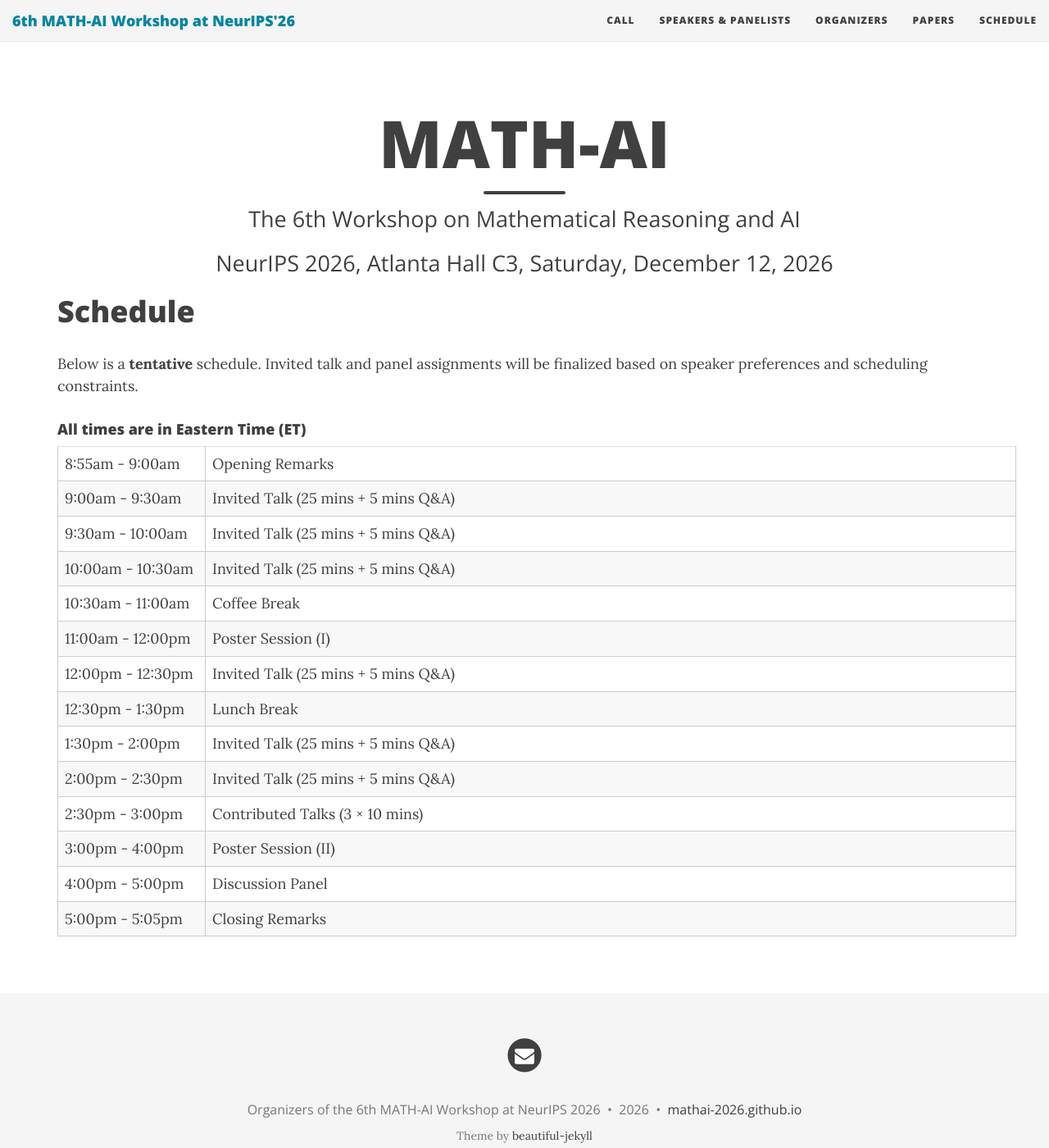
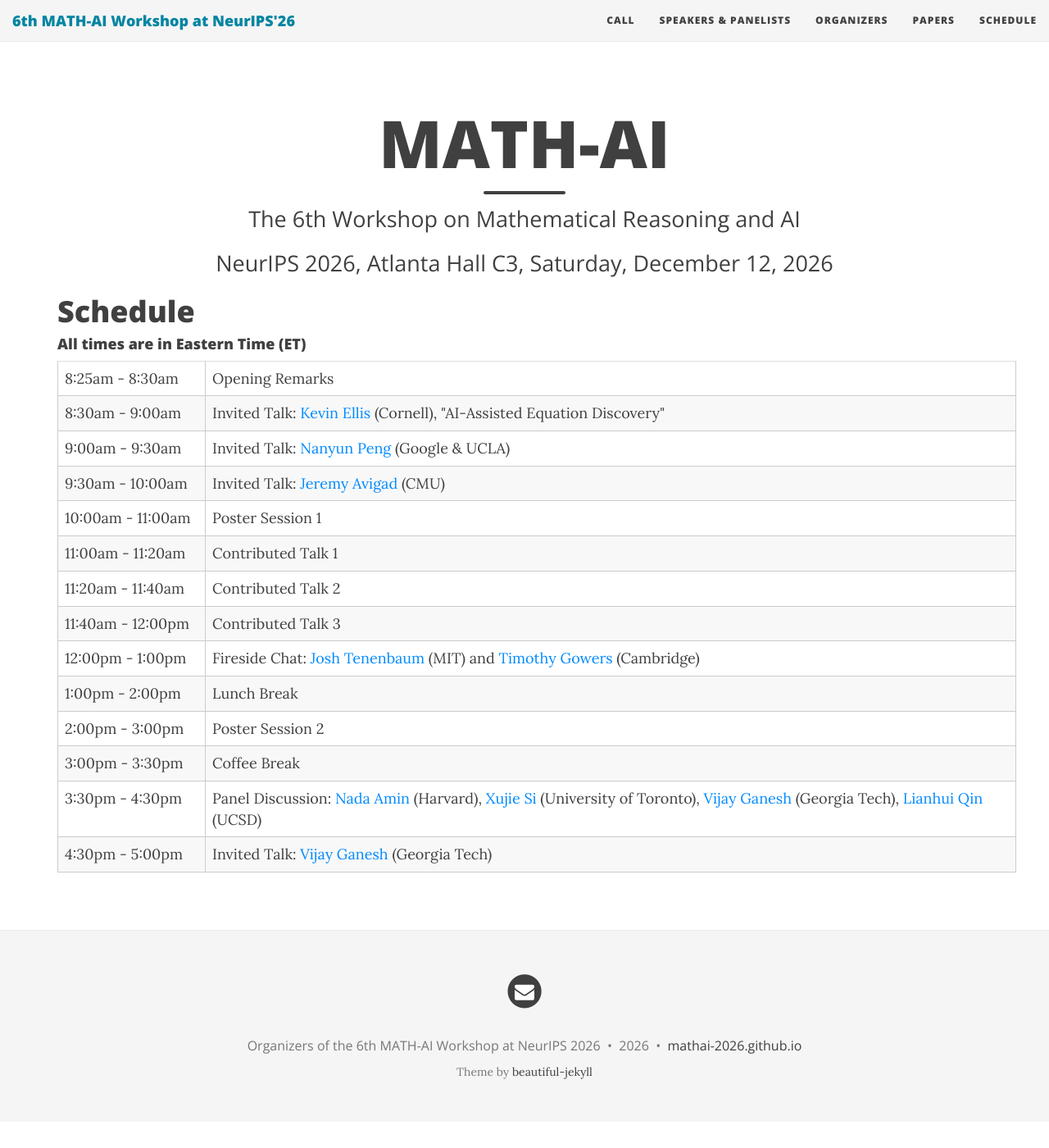
Before and after one commit to mathai-2026/mathai-2026.github.io, a Jekyll site: the page built from schedule.md, in a window 1280 px wide and 1400 px high. Shown: the whole window at 82% size. Built offline with Jekyll 4.4.1, drawn with Linux system fonts in a browser that asks for light colours; nearby versions of some CDN libraries.

Commit message:
Publish official workshop schedule
Replace the tentative schedule with the finalized program (speakers,
talk title, fireside chat, and panel) and announce it in the news.

Co-Authored-By: Claude Opus 5.5 <noreply@anthropic.com>
Claude-Session: https://claude.ai/code/session_01GFC1Tu4FJmRNgmvRx2v151

```diff
--- a/schedule.md
+++ b/schedule.md
@@ -2,8 +2,6 @@
 ---
 
 # Schedule
-
-Below is a **tentative** schedule. Invited talk and panel assignments will be finalized based on speaker preferences and scheduling constraints.
 
 #### All times are in Eastern Time (ET)
 
@@ -12,60 +10,60 @@ Below is a **tentative** schedule. Invited talk and panel assignments will be fi
   <div class="row">
     <table class="table">
       <tr>
-        <td style="width: 180px;">8:55am - 9:00am</td>
+        <td style="width: 180px;">8:25am - 8:30am</td>
         <td>Opening Remarks</td>
       </tr>
       <tr>
+        <td style="width: 180px;">8:30am - 9:00am</td>
+        <td>Invited Talk: <a href="https://www.cs.cornell.edu/~ellisk/" target="_blank">Kevin Ellis</a> (Cornell), "AI-Assisted Equation Discovery"</td>
+      </tr>
+      <tr>
         <td style="width: 180px;">9:00am - 9:30am</td>
-        <td>Invited Talk (25 mins + 5 mins Q&amp;A)</td>
+        <td>Invited Talk: <a href="https://violetpeng.github.io/" target="_blank">Nanyun Peng</a> (Google &amp; UCLA)</td>
       </tr>
       <tr>
         <td style="width: 180px;">9:30am - 10:00am</td>
-        <td>Invited Talk (25 mins + 5 mins Q&amp;A)</td>
+        <td>Invited Talk: <a href="https://www.andrew.cmu.edu/user/avigad/" target="_blank">Jeremy Avigad</a> (CMU)</td>
       </tr>
       <tr>
-        <td style="width: 180px;">10:00am - 10:30am</td>
-        <td>Invited Talk (25 mins + 5 mins Q&amp;A)</td>
+        <td style="width: 180px;">10:00am - 11:00am</td>
+        <td>Poster Session 1</td>
       </tr>
       <tr>
-        <td style="width: 180px;">10:30am - 11:00am</td>
+        <td style="width: 180px;">11:00am - 11:20am</td>
+        <td>Contributed Talk 1</td>
+      </tr>
+      <tr>
+        <td style="width: 180px;">11:20am - 11:40am</td>
+        <td>Contributed Talk 2</td>
+      </tr>
+      <tr>
+        <td style="width: 180px;">11:40am - 12:00pm</td>
+        <td>Contributed Talk 3</td>
+      </tr>
+      <tr>
+        <td style="width: 180px;">12:00pm - 1:00pm</td>
+        <td>Fireside Chat: <a href="https://cocosci.mit.edu/josh-tenenbaum/" target="_blank">Josh Tenenbaum</a> (MIT) and <a href="https://www.dpmms.cam.ac.uk/~wtg10/" target="_blank">Timothy Gowers</a> (Cambridge)</td>
+      </tr>
+      <tr>
+        <td style="width: 180px;">1:00pm - 2:00pm</td>
+        <td>Lunch Break</td>
+      </tr>
+      <tr>
+        <td style="width: 180px;">2:00pm - 3:00pm</td>
+        <td>Poster Session 2</td>
+      </tr>
+      <tr>
+        <td style="width: 180px;">3:00pm - 3:30pm</td>
         <td>Coffee Break</td>
       </tr>
       <tr>
-        <td style="width: 180px;">11:00am - 12:00pm</td>
-        <td>Poster Session (I)</td>
+        <td style="width: 180px;">3:30pm - 4:30pm</td>
+        <td>Panel Discussion: <a href="https://namin.seas.harvard.edu/" target="_blank">Nada Amin</a> (Harvard), <a href="https://www.cs.toronto.edu/~six/" target="_blank">Xujie Si</a> (University of Toronto), <a href="https://vganesh1.github.io/" target="_blank">Vijay Ganesh</a> (Georgia Tech), <a href="https://lianhui.ucsd.edu/" target="_blank">Lianhui Qin</a> (UCSD)</td>
       </tr>
       <tr>
-        <td style="width: 180px;">12:00pm - 12:30pm</td>
-        <td>Invited Talk (25 mins + 5 mins Q&amp;A)</td>
-      </tr>
-      <tr>
-        <td style="width: 180px;">12:30pm - 1:30pm</td>
-        <td>Lunch Break</td>
-      </tr>
-      <tr>
-        <td style="width: 180px;">1:30pm - 2:00pm</td>
-        <td>Invited Talk (25 mins + 5 mins Q&amp;A)</td>
-      </tr>
-      <tr>
-        <td style="width: 180px;">2:00pm - 2:30pm</td>
-        <td>Invited Talk (25 mins + 5 mins Q&amp;A)</td>
-      </tr>
-      <tr>
-        <td style="width: 180px;">2:30pm - 3:00pm</td>
-        <td>Contributed Talks (3 × 10 mins)</td>
-      </tr>
-      <tr>
-        <td style="width: 180px;">3:00pm - 4:00pm</td>
-        <td>Poster Session (II)</td>
-      </tr>
-      <tr>
-        <td style="width: 180px;">4:00pm - 5:00pm</td>
-        <td>Discussion Panel</td>
-      </tr>
-      <tr>
-        <td style="width: 180px;">5:00pm - 5:05pm</td>
-        <td>Closing Remarks</td>
+        <td style="width: 180px;">4:30pm - 5:00pm</td>
+        <td>Invited Talk: <a href="https://vganesh1.github.io/" target="_blank">Vijay Ganesh</a> (Georgia Tech)</td>
       </tr>
     </table>
   </div>
```
Also changed, not shown: index.md (+1 -0 lines).
